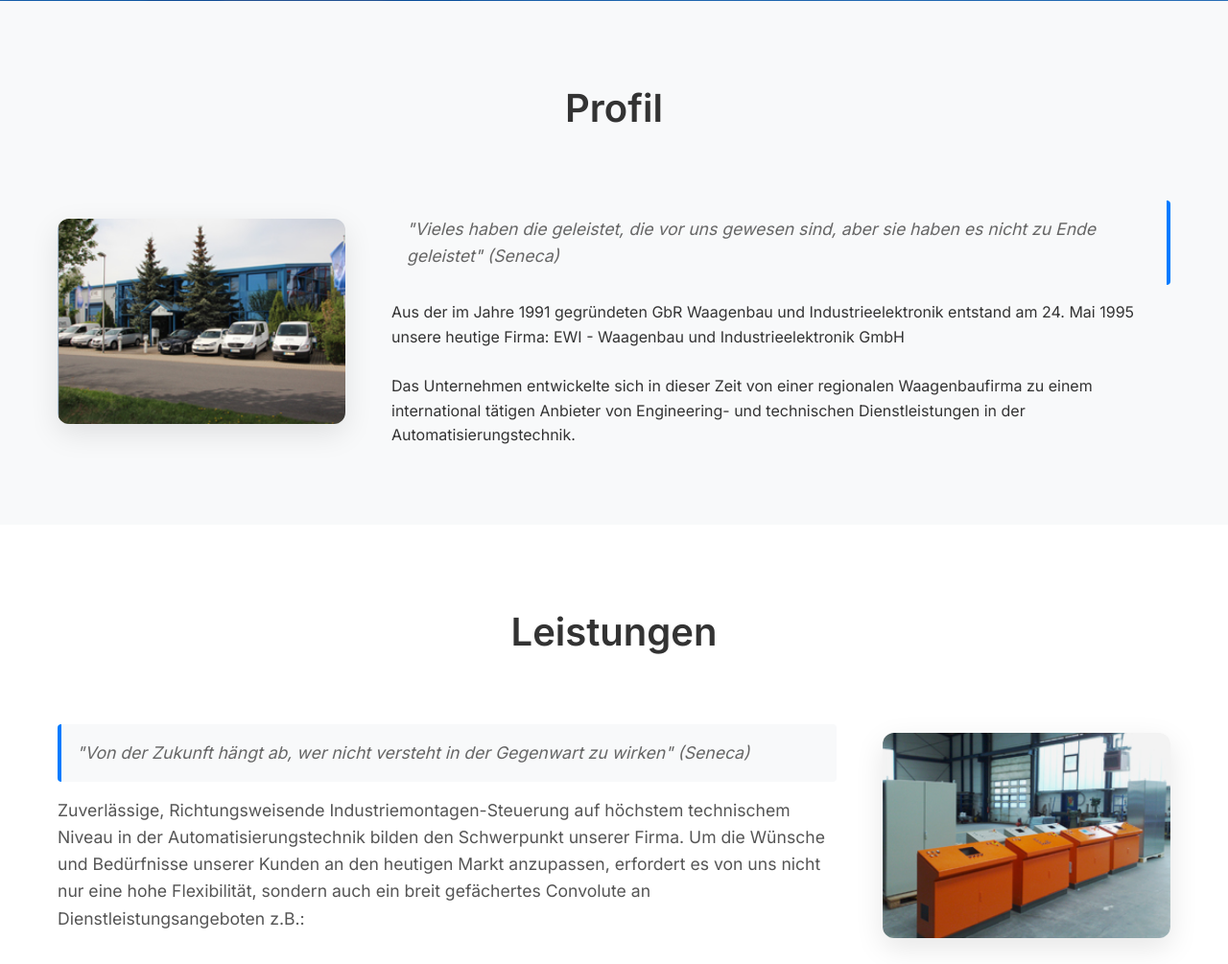
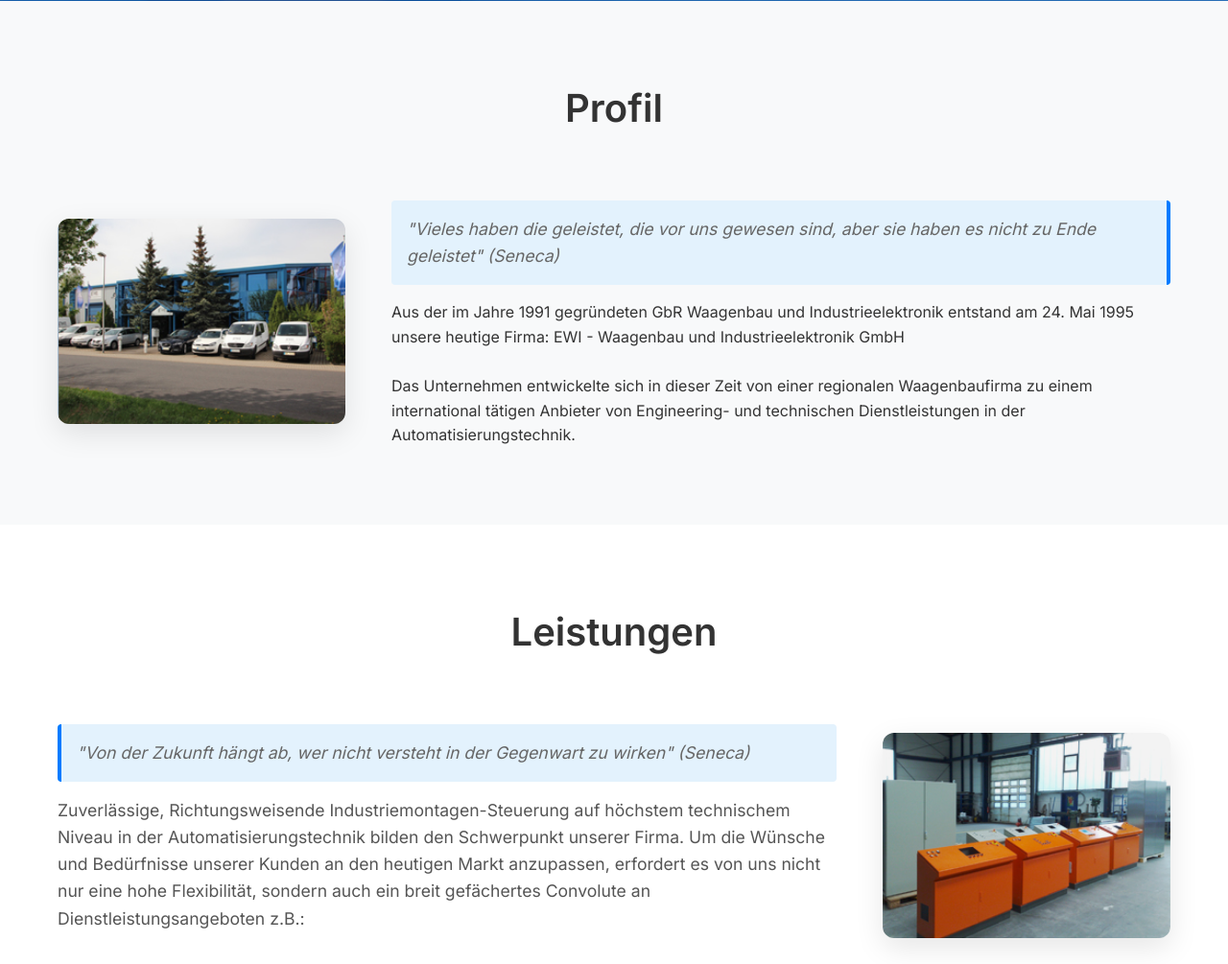
Before and after one commit to Pogrim/ewi-britz, a PHP site: page / in a window 1280 px wide. Shown: the part 799-1804 px from the top of the page at 96% size. Run offline with PHP 8.4, Linux system fonts and the light colour scheme.

Commit message:
Zitate-Hintergrundfarbe auf hellblau geändert
- Quote-Hintergrund von grau (#f8f9fa) auf hellblau (#e3f2fd) geändert
- Bessere Harmonie mit dem blauen Design-Schema der Website
- Zitate heben sich nun deutlicher vom restlichen Text ab
- Konsistentes Farbschema für alle Zitat-Blöcke

🤖 Generated with [Claude Code](https://claude.ai/code)

Co-Authored-By: Claude <noreply@anthropic.com>

```diff
--- a/styles.css
+++ b/styles.css
@@ -24,7 +24,7 @@ body {
     border-left: 4px solid #007bff;
     padding-left: 1rem;
     margin: 1rem 0;
-    background: #f8f9fa;
+    background: #e3f2fd;
     padding: 1rem;
     border-radius: 4px;
 }
```
